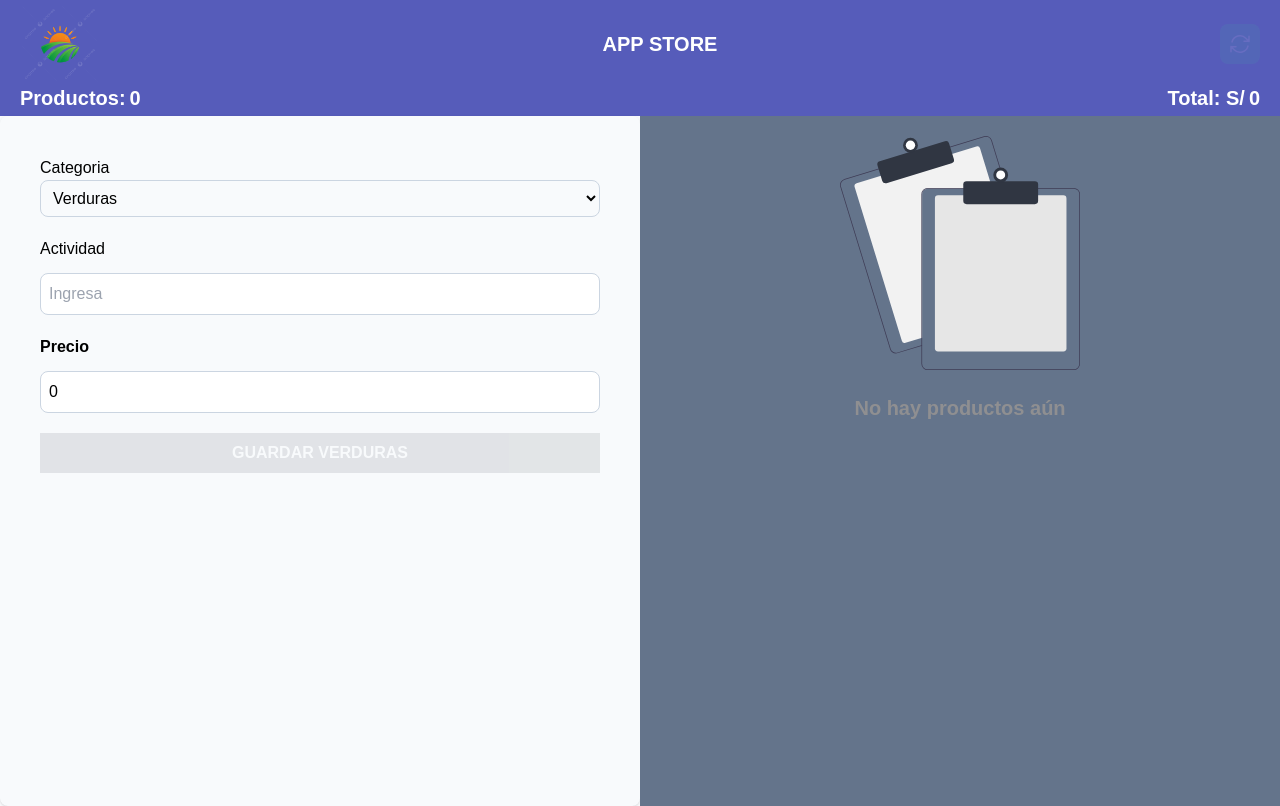
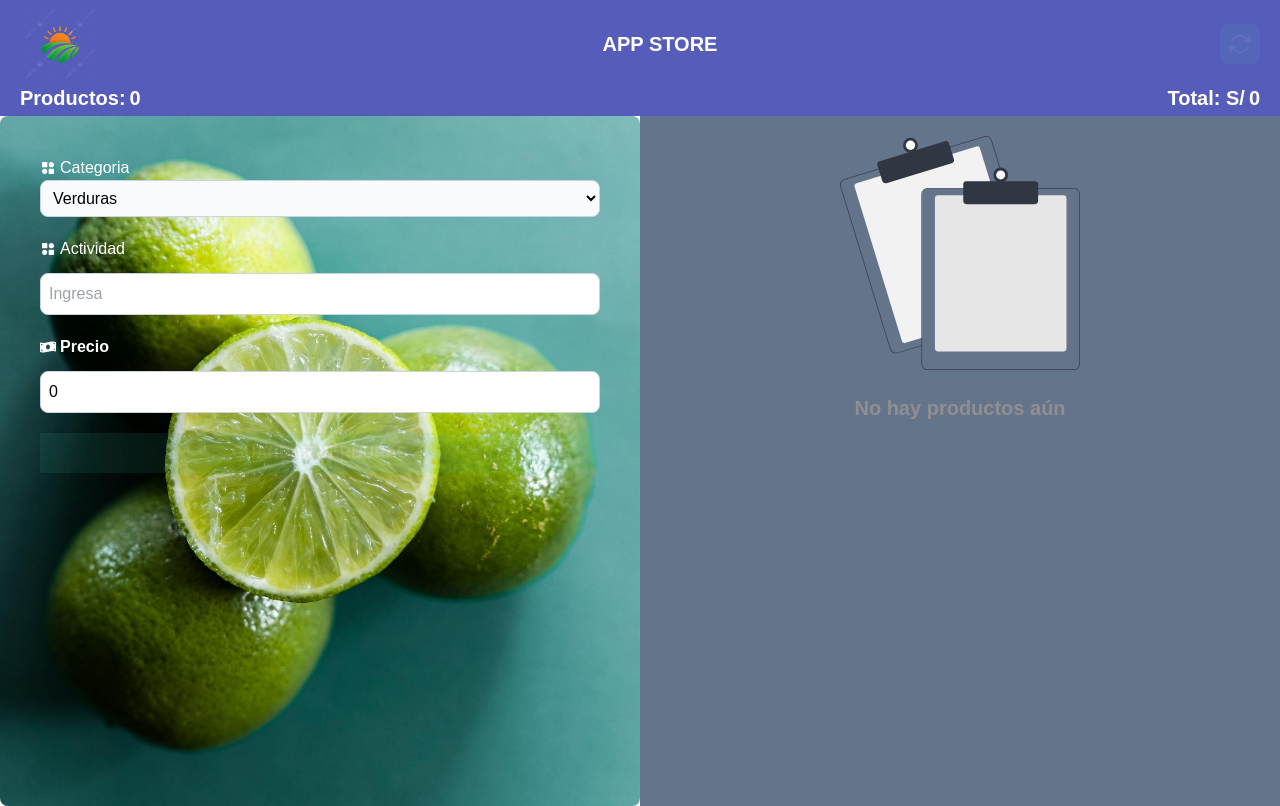
Before and after one commit to djcadaniel/appMercadito, a React (Vite) app: page / in a window 1280 px wide. Built offline with nearby package versions, Linux system fonts and the light colour scheme; a web font is replaced by a local one.

Commit message:
add walpaperimg

```diff
--- a/package.json
+++ b/package.json
@@ -13,6 +13,7 @@
     "@heroicons/react": "^2.1.4",
     "react": "^18.3.1",
     "react-dom": "^18.3.1",
+    "react-icons": "^5.2.1",
     "uuid": "^10.0.0"
   },
   "devDependencies": {
--- a/src/App.tsx
+++ b/src/App.tsx
@@ -5,6 +5,7 @@
 import ActivityList from './components/ActivityList'
 import MercadoTracker from './components/MercadoTracker'
 import logo from '/img/logo.png';
+
 
 function App() {
 
@@ -23,7 +24,7 @@
 
   return (
     <>
-      <div className=' w-full md:h-screen bg-green-400 font-signika'>
+      <div className=' w-full md:h-screen font-signika'>
         <div className='flex flex-col flex-wrap md:flex-row md:flex-wrap h-full min-w-[420px]'>
           <header className='w-full bg-[#565CBA]'>
             <div className='max-w-[1400px] mx-auto text-white px-5 py-3 md:py-1 bg-[#565CBA]'>
--- a/src/components/Form.tsx
+++ b/src/components/Form.tsx
@@ -3,6 +3,9 @@
 import { Activity } from "../types";
 import { ActivityActions, ActivityState } from "../reducers/activity-reducer";
 import {v4 as uuidv4} from 'uuid';
+import { BiSolidCategoryAlt } from "react-icons/bi";
+import { FaMoneyBillWave } from "react-icons/fa";
+import lemon from '/img/lemon.jpg';
 
 type FormProps = {
   dispatch: Dispatch<ActivityActions>,
@@ -88,11 +91,12 @@
 
   return (
     <form
-      className="w-full md:h-[calc(100vh-110px)] space-y-5 shadow p-10 rounded-lg"
+      className="w-full md:h-[calc(100vh-110px)] space-y-5 shadow p-10 rounded-lg bg-cover bg-center bg-no-repeat bg-fixed"
       onSubmit={handleSubmit}
+      style={{backgroundImage: `url(${lemon})`}}
     >
       <div>
-        <label htmlFor="" className="text-black">Categoria</label>
+        <label htmlFor="" className="text-white flex items-center gap-1"><BiSolidCategoryAlt />Categoria</label>
         <select
           name=""
           id="category"
@@ -111,7 +115,7 @@
         </select>
       </div>
       <div className="grid grid-cols-1 gap-3">
-          <label htmlFor="name">Actividad</label>
+          <label htmlFor="name" className="flex items-center gap-1 text-white"><BiSolidCategoryAlt />Actividad</label>
           <input
             id="name"
             type="text"
@@ -122,7 +126,7 @@
           />
       </div>
       <div className="grid grid-cols-1 gap-3">
-          <label htmlFor="precio" className="font-bold">Precio</label>
+          <label htmlFor="precio" className="font-bold flex items-center gap-1 text-white"><FaMoneyBillWave />Precio</label>
           <input
             id="precio"
             type="number"
@@ -134,7 +138,7 @@
       </div>
       <input
         type="submit"
-        className="bg-gray-800 hover:bg-gray-900 w-full p-2 font-bold uppercase text-white cursor-pointer disabled:opacity-10"
+        className="bg-[#41BFA4] hover:bg-[#51a694] w-full p-2 font-bold uppercase text-white cursor-pointer disabled:opacity-10"
         value={buttonSave(activity.category)}
         disabled={!isValidity()}
       />
```
Also changed, not shown: public/img/lemon.jpg (added), 1 other file (tests, documents, lock files or other folders).
